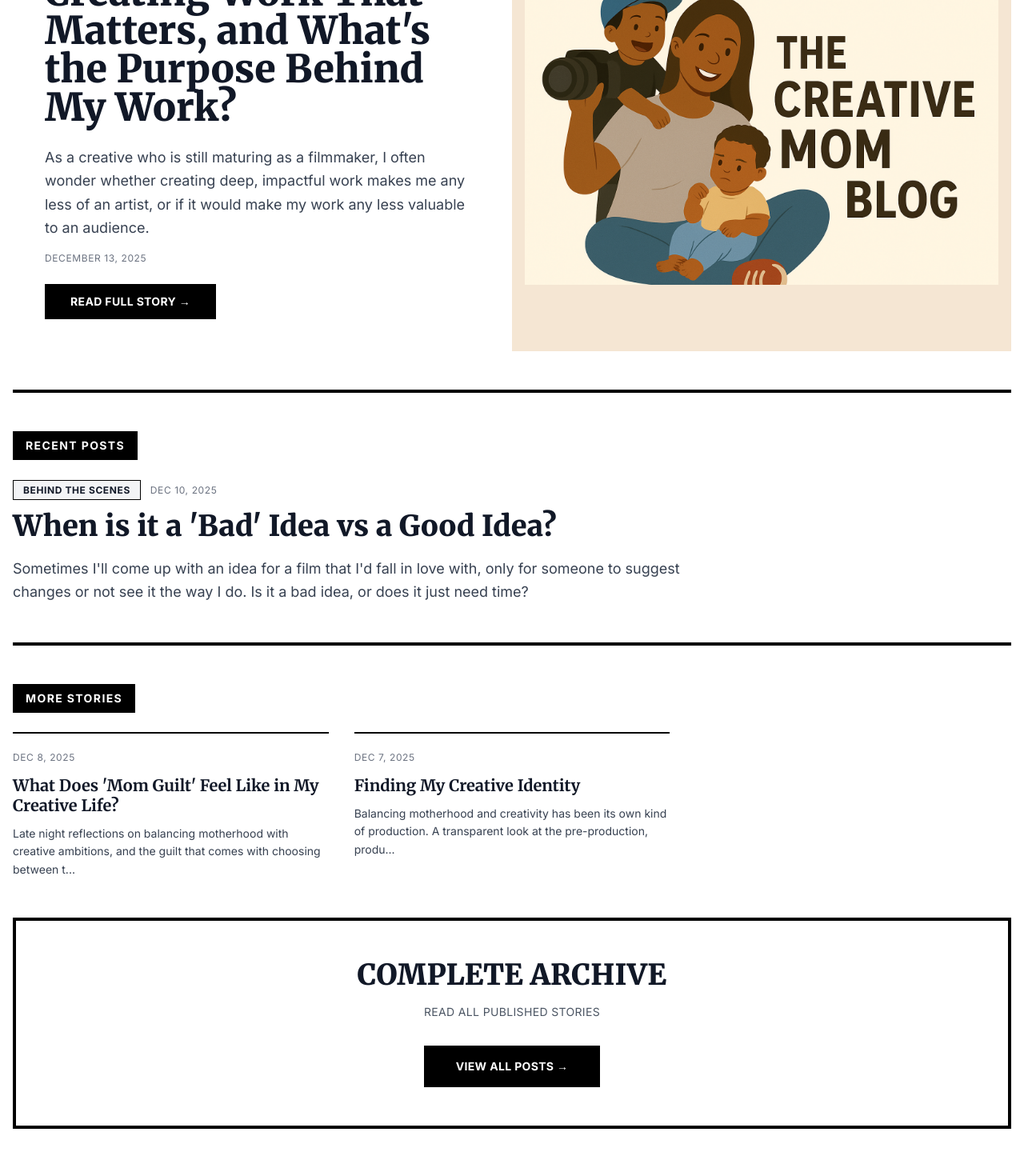
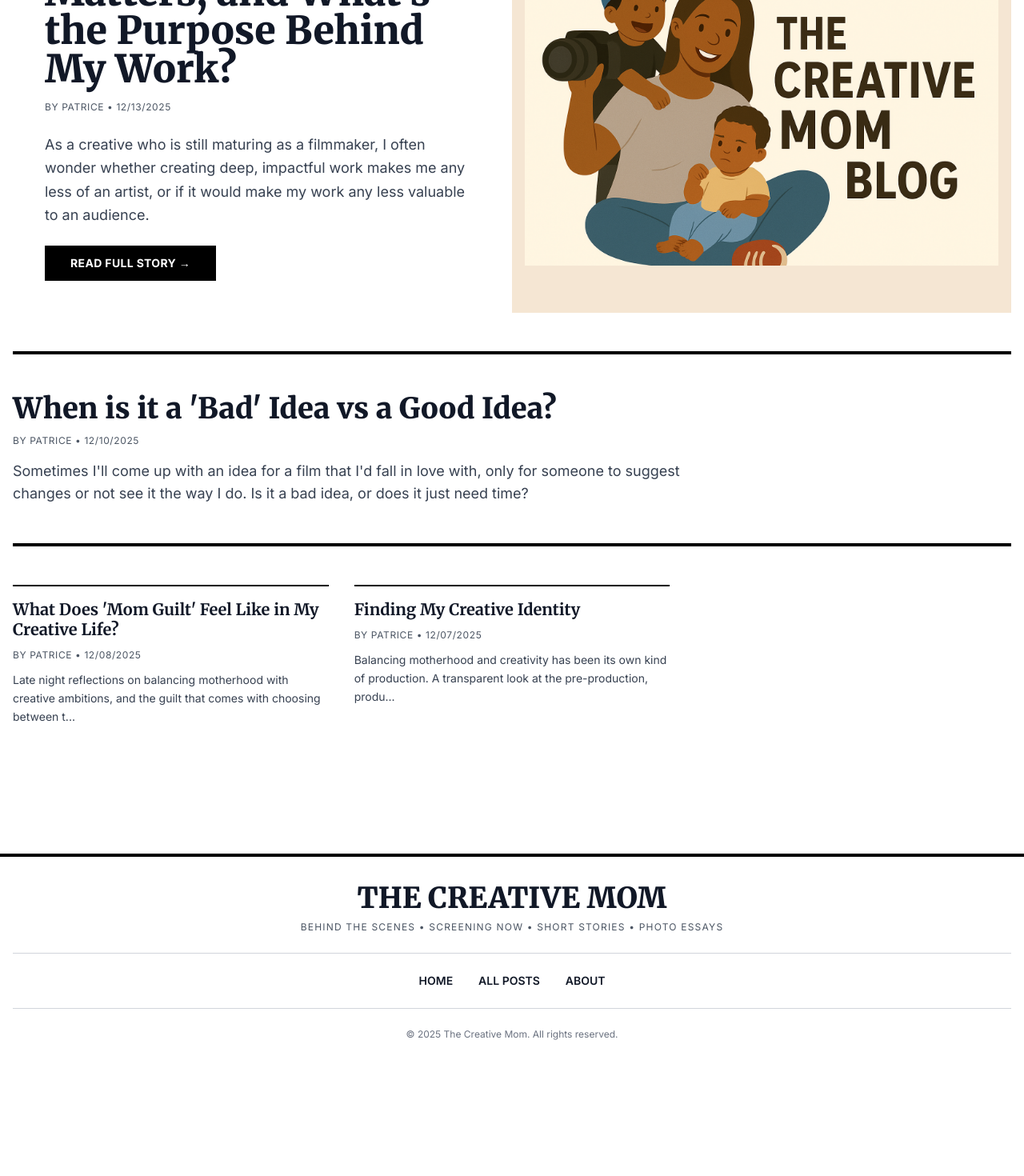
Before and after one commit to BizTrackxrp/TheCreativeMom, a Next.js app: page / in a window 1280 px wide. Shown: the part 340-1810 px from the top of the page at 80% size. After the commit the page ends 1673 px from the top, so only its background shows below. Built offline with nearby package versions, Linux system fonts and the light colour scheme.

Commit message:
Update page.tsx

```diff
--- a/app/page.tsx
+++ b/app/page.tsx
@@ -25,18 +25,15 @@ export default function Home() {
             </div>
             {/* Text */}
             <div>
-              <div className="bg-black text-white px-4 py-2 inline-block mb-4 text-xs font-bold uppercase tracking-widest">
-                Lead Story • {newestPost.category}
-              </div>
-              <h2 className="text-3xl font-serif font-black mb-4 leading-tight">
+              <h2 className="text-3xl font-serif font-black mb-3 leading-tight">
                 {newestPost.title}
               </h2>
-              <p className="text-base text-gray-700 mb-4 leading-relaxed">
+              <div className="text-xs uppercase tracking-wider text-gray-600 mb-4">
+                By Patrice • {format(new Date(newestPost.date), 'MM/dd/yyyy')}
+              </div>
+              <p className="text-base text-gray-700 mb-6 leading-relaxed">
                 {newestPost.excerpt}
               </p>
-              <div className="text-xs uppercase tracking-wider text-gray-500 mb-6">
-                {format(new Date(newestPost.date), 'MMMM d, yyyy')}
-              </div>
               <Link
                 href={`/blog/${newestPost.slug}`}
                 className="inline-block bg-black text-white px-6 py-3 text-sm font-bold uppercase tracking-wide hover:bg-gray-800 transition-colors"
@@ -50,18 +47,15 @@ export default function Home() {
           <div className="hidden md:grid md:grid-cols-2 gap-0 items-stretch">
             {/* Text */}
             <div className="p-8 md:p-10 flex flex-col justify-center">
-              <div className="bg-black text-white px-4 py-2 inline-block mb-4 text-xs font-bold uppercase tracking-widest self-start">
-                Lead Story • {newestPost.category}
-              </div>
-              <h2 className="text-4xl md:text-5xl font-serif font-black mb-6 leading-tight">
+              <h2 className="text-4xl md:text-5xl font-serif font-black mb-4 leading-tight">
                 {newestPost.title}
               </h2>
-              <p className="text-lg text-gray-700 mb-4 leading-relaxed">
+              <div className="text-xs uppercase tracking-wider text-gray-600 mb-6">
+                By Patrice • {format(new Date(newestPost.date), 'MM/dd/yyyy')}
+              </div>
+              <p className="text-lg text-gray-700 mb-6 leading-relaxed">
                 {newestPost.excerpt}
               </p>
-              <div className="text-xs uppercase tracking-wider text-gray-500 mb-6">
-                {format(new Date(newestPost.date), 'MMMM d, yyyy')}
-              </div>
               <Link
                 href={`/blog/${newestPost.slug}`}
                 className="inline-block bg-black text-white px-8 py-3 text-sm font-bold uppercase tracking-wide hover:bg-gray-800 transition-colors self-start"
@@ -82,26 +76,18 @@ export default function Home() {
         </section>
       )}
 
-      {/* Second Story - NO IMAGE */}
+      {/* Second Story */}
       {secondPost && (
         <section className="mb-12 pb-12 border-b-4 border-black">
-          <div className="bg-black text-white px-4 py-2 inline-block mb-6 text-sm font-bold uppercase tracking-widest">
-            Recent Posts
-          </div>
           <Link href={`/blog/${secondPost.slug}`} className="block group">
             <div className="max-w-4xl">
-              <div className="mb-3">
-                <span className="text-xs font-bold uppercase tracking-wider bg-gray-100 px-3 py-1 border border-black">
-                  {secondPost.category}
-                </span>
-                <span className="text-xs uppercase tracking-wider text-gray-500 ml-3">
-                  {format(new Date(secondPost.date), 'MMM d, yyyy')}
-                </span>
-              </div>
-              <h3 className="text-4xl font-serif font-black mb-4 group-hover:underline leading-tight">
+              <h3 className="text-3xl md:text-4xl font-serif font-black mb-3 group-hover:underline leading-tight">
                 {secondPost.title}
               </h3>
-              <p className="text-lg text-gray-700 leading-relaxed">
+              <div className="text-xs uppercase tracking-wider text-gray-600 mb-4">
+                By Patrice • {format(new Date(secondPost.date), 'MM/dd/yyyy')}
+              </div>
+              <p className="text-base md:text-lg text-gray-700 leading-relaxed">
                 {secondPost.excerpt}
               </p>
             </div>
@@ -109,12 +95,9 @@ export default function Home() {
         </section>
       )}
 
-      {/* More Stories - NO IMAGES */}
+      {/* More Stories - Simple Grid */}
       {olderPosts.length > 0 && (
         <section className="mb-12">
-          <div className="bg-black text-white px-4 py-2 inline-block mb-6 text-sm font-bold uppercase tracking-widest">
-            More Stories
-          </div>
           <div className="grid md:grid-cols-3 gap-8">
             {olderPosts.map((post) => (
               <Link
@@ -123,14 +106,12 @@ export default function Home() {
                 className="group border-t-2 border-black pt-4"
               >
                 <article>
-                  <div className="mb-3">
-                    <span className="text-xs uppercase tracking-wider text-gray-500">
-                      {format(new Date(post.date), 'MMM d, yyyy')}
-                    </span>
-                  </div>
                   <h3 className="text-xl font-serif font-bold mb-3 group-hover:underline leading-tight">
                     {post.title}
                   </h3>
+                  <div className="text-xs uppercase tracking-wider text-gray-600 mb-3">
+                    By Patrice • {format(new Date(post.date), 'MM/dd/yyyy')}
+                  </div>
                   <p className="text-sm text-gray-700 leading-relaxed">
                     {post.excerpt.substring(0, 120)}...
                   </p>
@@ -140,22 +121,6 @@ export default function Home() {
           </div>
         </section>
       )}
-
-      {/* Archive CTA */}
-      <section className="border-4 border-black bg-white p-12 text-center mt-12">
-        <h2 className="text-4xl font-serif font-black mb-4 uppercase">
-          Complete Archive
-        </h2>
-        <p className="text-gray-600 mb-8 uppercase tracking-wide text-sm">
-          Read All Published Stories
-        </p>
-        <Link
-          href="/blog"
-          className="inline-block bg-black text-white px-10 py-4 font-bold uppercase tracking-wide hover:bg-gray-800 transition-colors text-sm"
-        >
-          View All Posts →
-        </Link>
-      </section>
     </div>
   );
 }
```
